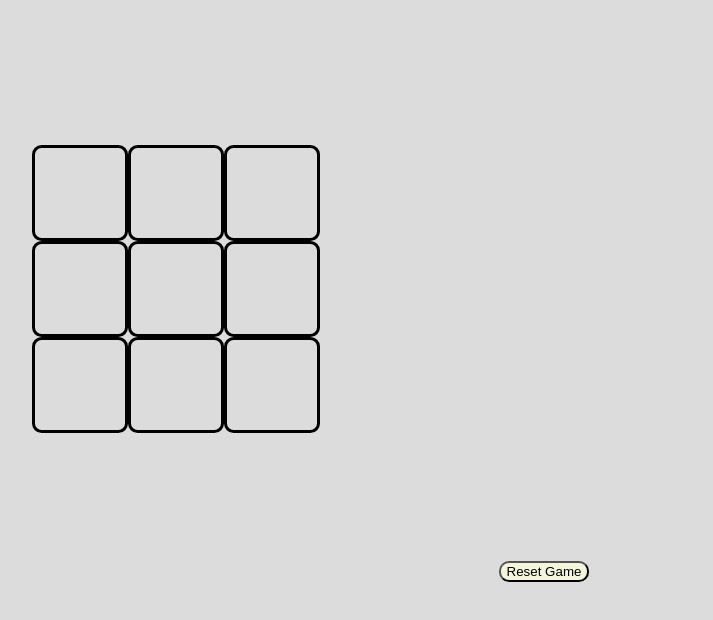
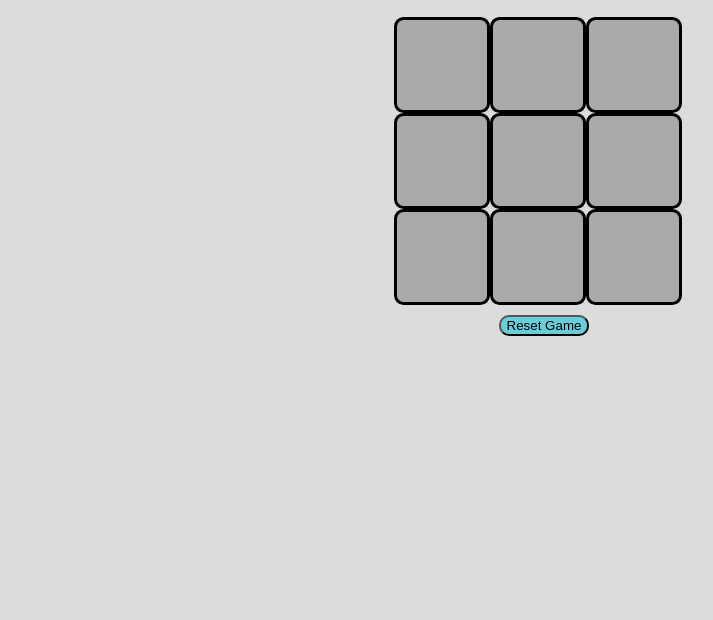
Before and after one commit to kingwilldabeast/tic-tac-toe-lab, a plain HTML site: page index.html in a window 1280 px wide. Shown: the part 142-762 px from the top of the page, without its empty margins (96-809 px from the left). Drawn offline with Linux system fonts and the light colour scheme.

Commit message:
color button and darker tiles and centered properly

```diff
--- a/index.html
+++ b/index.html
@@ -13,8 +13,8 @@
   <h2 id="message">Message</h2>
     </header>
 
-
-  <section class="board">
+<main>
+      <section class="board">
     <div class="sqr" id="0">text</div>
     <div class="sqr" id="1">b</div>
     <div class="sqr" id="2">text</div>
@@ -25,6 +25,8 @@
     <div class="sqr" id="7">g</div>
     <div class="sqr" id="8">text</div>
   </section>
+</main>
+
 
   <footer>
     <button id="reset">Reset Game</button>
--- a/script.js
+++ b/script.js
@@ -56,7 +56,7 @@ function init() {
     page.style.backgroundColor = 'gainsboro';
     header.style.color = 'black';
     messageEl.style.color = 'black';
-    squareEls.forEach((square) => square.style.backgroundColor = 'gainsboro')
+    squareEls.forEach((square) => square.style.backgroundColor = '#aaa')
     board = ['', '', '','','','','','','']
     // board = ['X', 'X', 'X','X','O','','','','X'] //winning
     // board = ['X', 'O', 'X','X','O','X','O','X','O'] //tie
--- a/style.css
+++ b/style.css
@@ -8,8 +8,9 @@ body {
 
   .board {
     display: flex;
-    padding: 10%;
+    /* padding: 50%; */
     flex-wrap: wrap;
+    /* justify-content: center; */
     width: 300px;
     /* border: 3px solid chocolate; */
   }
@@ -32,8 +33,9 @@ h1,h2 {
 }
 
 #reset {
-    background-color: beige;
+    background-color: rgb(104, 207, 218);
     border-radius: 10px;
+    margin: 10px;
 }
 
 header {
@@ -43,6 +45,10 @@ header {
     align-items: center;
 }
 
+main {
+    display: flex;
+    justify-content: center;
+}
 footer {
     display: flex;
     justify-content: center;
```
